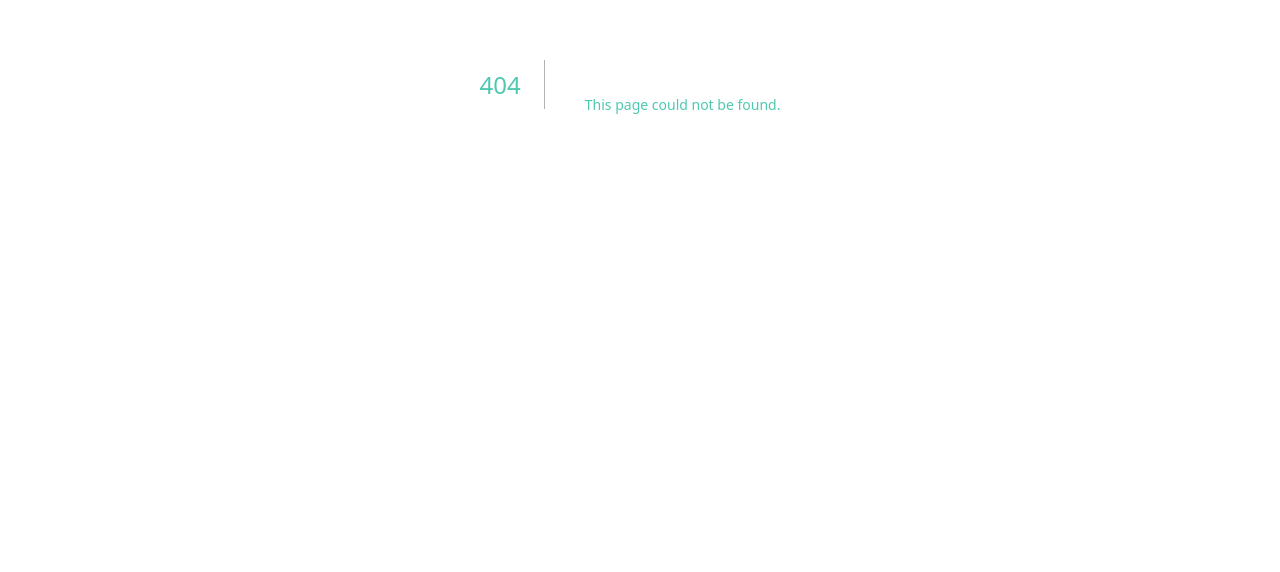
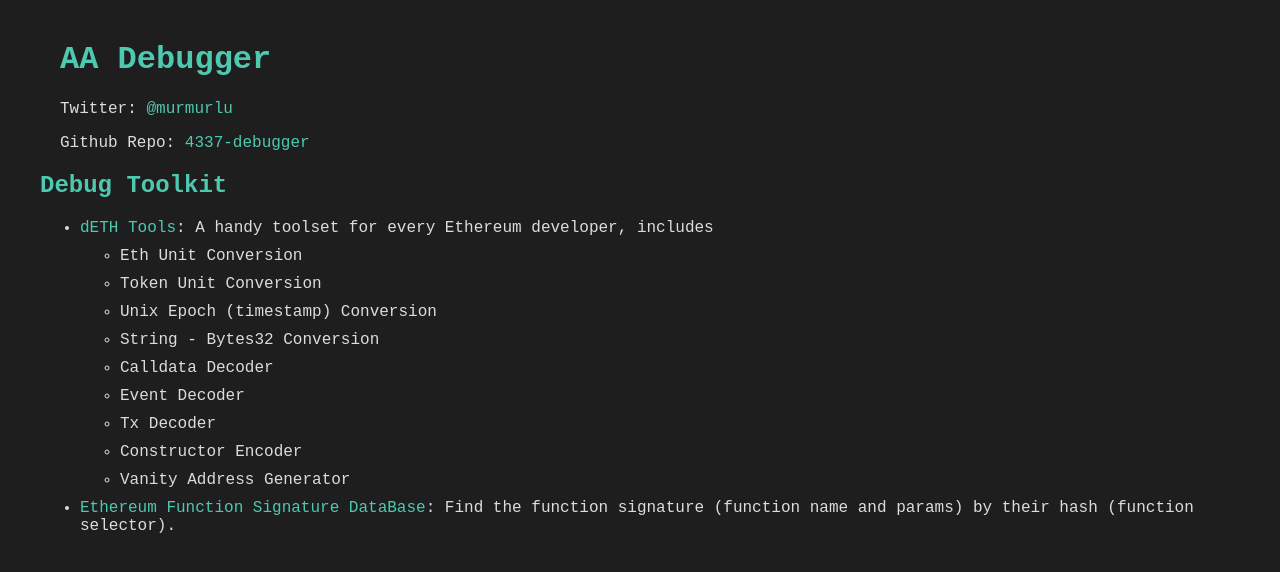
Before and after one commit to ChiHaoLu/4337-debugger, a Next.js app: page /tool in a window 1280 px wide. Before the commit this address had no page. Shown: the top 572 px of the page. Built offline with nearby package versions, Linux system fonts and the light colour scheme.

Commit message:
feat: refactor toollist

```diff
--- /dev/null
+++ b/pages/tool.tsx
@@ -0,0 +1,47 @@
+import React from "react";
+import Header from "./header";
+
+const Tool = () => {
+  return (
+    <div>
+      <Header />
+      <h2>Debug Toolkit</h2>
+      <ul>
+        <li>
+          <a
+            href="https://tools.deth.net/eth-unit-conversion"
+            target="_blank"
+            rel="noopener noreferrer"
+          >
+            dETH Tools
+          </a>
+          : A handy toolset for every Ethereum developer, includes
+          <ul>
+            <li className="list">Eth Unit Conversion</li>
+            <li className="list">Token Unit Conversion</li>
+            <li className="list">Unix Epoch (timestamp) Conversion</li>
+            <li className="list">String - Bytes32 Conversion</li>
+            <li className="list">Calldata Decoder</li>
+            <li className="list">Event Decoder</li>
+            <li className="list">Tx Decoder</li>
+            <li className="list">Constructor Encoder</li>
+            <li className="list">Vanity Address Generator</li>
+          </ul>
+        </li>
+        <li>
+          <a
+            href="https://www.etherface.io/hash"
+            target="_blank"
+            rel="noopener noreferrer"
+          >
+            Ethereum Function Signature DataBase
+          </a>
+          : Find the function signature (function name and params) by their hash
+          (function selector).
+        </li>
+      </ul>
+    </div>
+  );
+};
+
+export default Tool;
--- a/styles.css
+++ b/styles.css
@@ -76,6 +76,11 @@
 
 a:hover {
     text-decoration: underline;
+}
+
+.list{
+    margin-top: 10px;
+    margin-bottom: 10px;
 }
 
 footer {
```
Also changed, not shown: pages/footer.tsx (+7 -0 lines), pages/index.tsx (+5 -2 lines), manifest.json (deleted).
